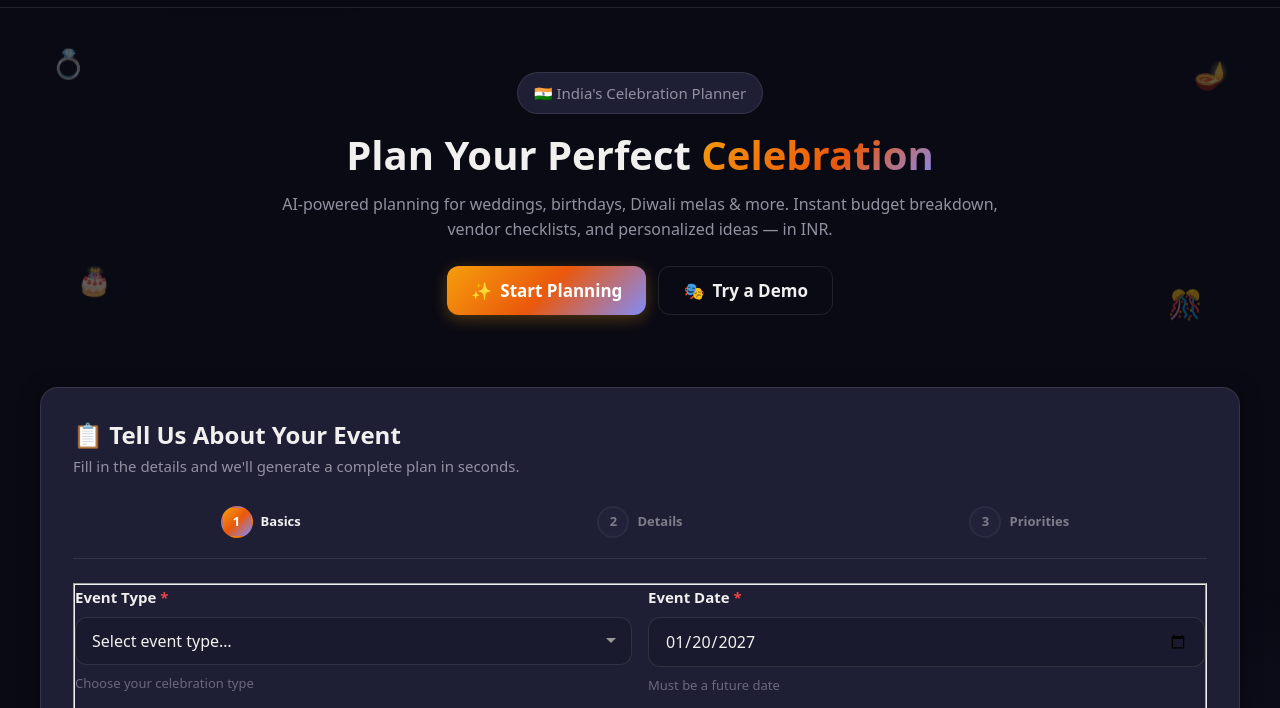
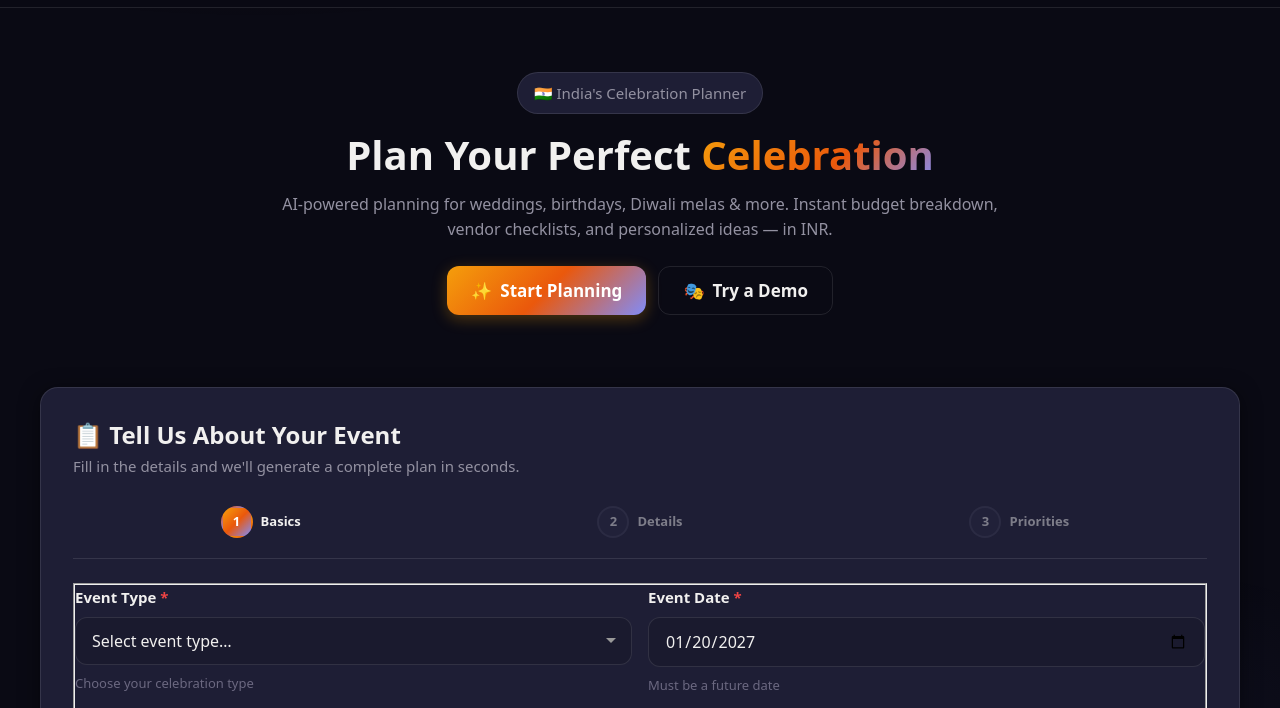
Before and after one commit to MOHDUBES/Utsavai-event-planner, a plain HTML site: page public/index.html in a window 1280 px wide. Shown: the part 57-765 px from the top of the page. Drawn offline with Linux system fonts and the light colour scheme.

Commit message:
fix: remove floating emoji decorative cards

```diff
--- a/public/index.html
+++ b/public/index.html
@@ -89,13 +89,6 @@
               <span aria-hidden="true">🎭</span> <span data-i18n="btn_try_demo">Try a Demo</span>
             </button>
           </div>
-        </div>
-        <!-- Animated decorative elements -->
-        <div class="hero-decoration" aria-hidden="true">
-          <div class="floating-card card-1">💍</div>
-          <div class="floating-card card-2">🪔</div>
-          <div class="floating-card card-3">🎂</div>
-          <div class="floating-card card-4">🎊</div>
         </div>
       </div>
     </section>
--- a/public/static/css/style.css
+++ b/public/static/css/style.css
@@ -428,24 +428,6 @@ h1, h2, h3, h4, h5, h6 {
   width: 100%;
 }
 
-.hero-decoration {
-  position: absolute;
-  inset: 0;
-  pointer-events: none;
-  overflow: hidden;
-}
-
-.floating-card {
-  position: absolute;
-  font-size: 1.75rem;
-  animation: float 6s ease-in-out infinite;
-  opacity: 0.35;
-}
-.card-1 { top: 10%; left: 4%; }
-.card-2 { top: 15%; right: 4%; animation-delay: 1.5s; }
-.card-3 { bottom: 15%; left: 6%; animation-delay: 3s; }
-.card-4 { bottom: 10%; right: 6%; animation-delay: 4.5s; }
-
 /* ── 10. Demo Panel ──────────────────────────────────────── */
 .demo-panel {
   padding: var(--space-6) 0;
```
